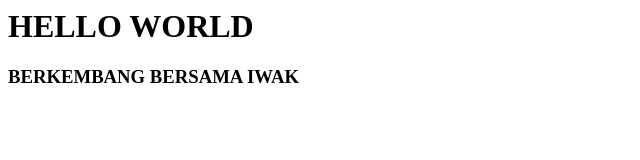
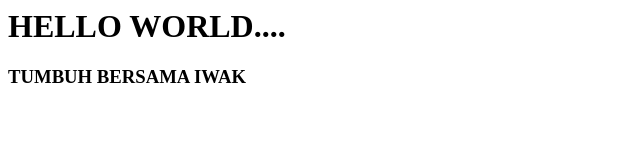
Before and after one commit to iwakqfarm/iwakqfarm.github.com, a plain HTML site: page index.html in a window 1280 px wide. Shown: the whole page, without its empty margins (0-640 px from the left). Drawn offline with Linux system fonts and the light colour scheme.

Commit message:
Update index.html

```diff
--- a/index.html
+++ b/index.html
@@ -1,2 +1,2 @@
-<h1>HELLO WORLD</h1>
-<h3>BERKEMBANG BERSAMA IWAK</h3>
+<h1>HELLO WORLD.... </h1>
+<h3>TUMBUH BERSAMA IWAK</h3>
```
